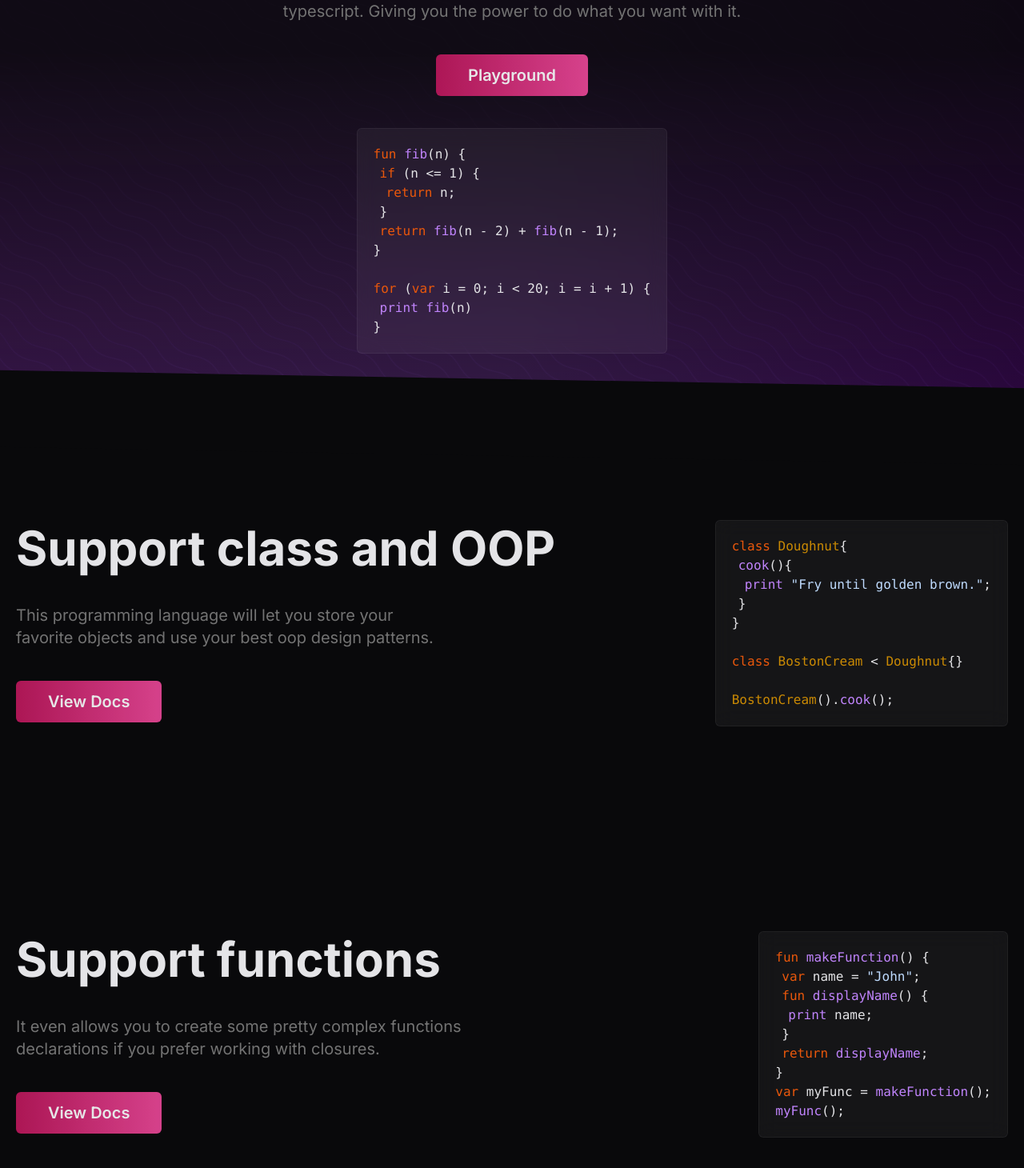
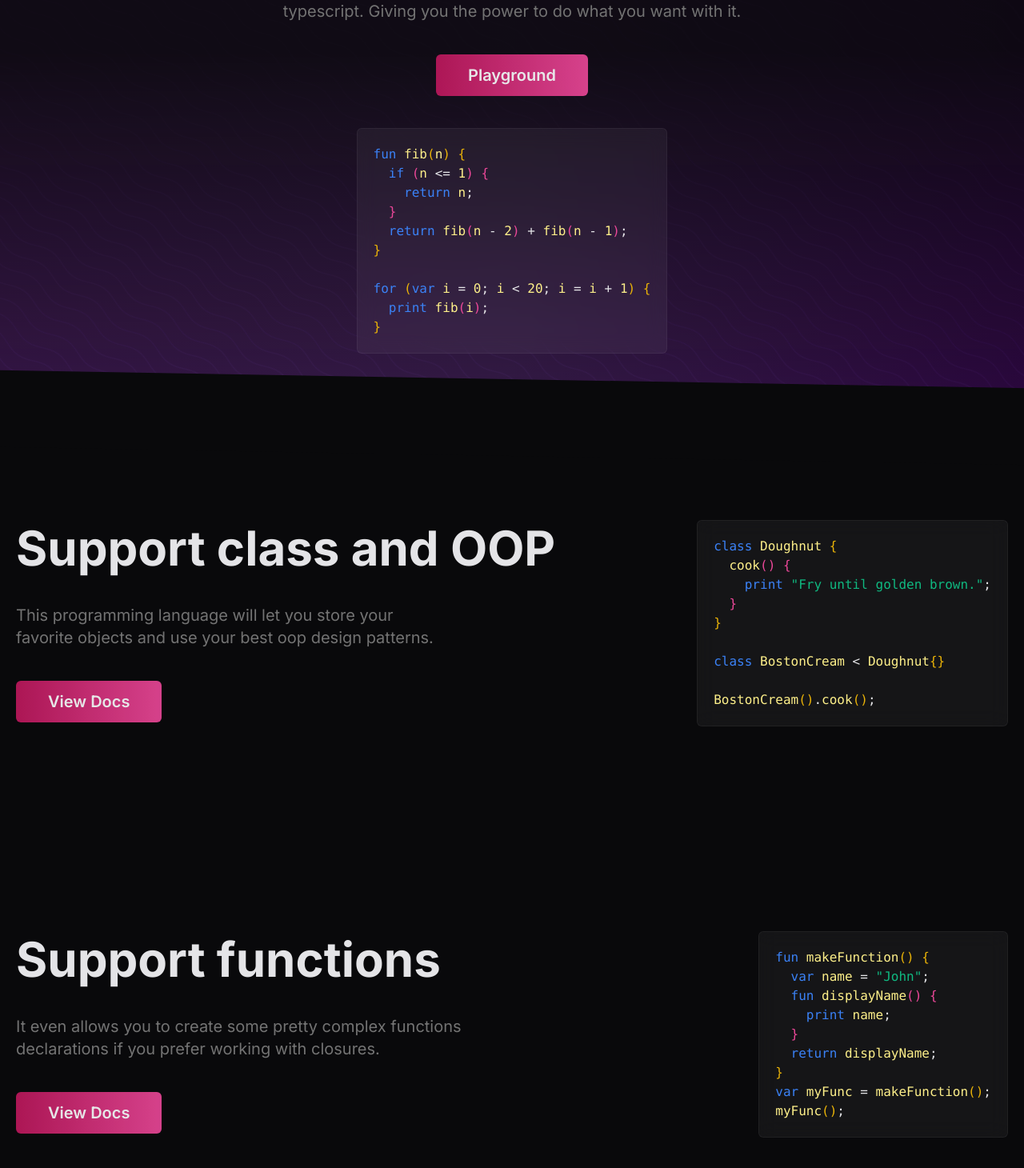
Before and after one commit to AugustinSorel/ts-interpreter, a Next.js app: page / in a window 1280 px wide. Shown: the part 364-1824 px from the top of the page at 80% size. Built offline with nearby package versions, Linux system fonts and the light colour scheme.

Commit message:
playground basic added

```diff
--- a/package.json
+++ b/package.json
@@ -9,12 +9,14 @@
     "lint": "next lint"
   },
   "dependencies": {
+    "@monaco-editor/react": "^4.5.1",
     "@types/node": "20.3.2",
     "@types/react": "18.2.14",
     "@types/react-dom": "18.2.6",
     "autoprefixer": "10.4.14",
     "eslint": "8.43.0",
     "eslint-config-next": "13.4.7",
+    "monaco-editor": "^0.39.0",
     "next": "13.4.7",
     "postcss": "8.4.24",
     "react": "18.2.0",
--- a/src/app/page.tsx
+++ b/src/app/page.tsx
@@ -24,37 +24,73 @@ export default function Home() {
         </div>
 
         <CodeBlock>
-          <span className="text-orange-600">fun </span>
-          <span className="text-purple-400">fib</span>
-          <span>{"(n) {"}</span>
+          <span className="text-blue-500">fun </span>
+          <span className="text-yellow-200">fib</span>
+          <span className="text-yellow-500">(</span>
+          <span className="text-yellow-200">n</span>
+          <span className="text-yellow-500">) </span>
+          <span className="text-yellow-500">{"{"}</span>
           <br />
-          <span className="ml-2 text-orange-600">if </span>
-          <span>{"(n <= 1) {"}</span>
+          <span className="text-blue-500">&nbsp;&nbsp;if </span>
+          <span className="text-pink-500">(</span>
+          <span className="text-yellow-200">n</span>
+          <span> {"<="} </span>
+          <span className="text-yellow-200">1</span>
+          <span className="text-pink-500">) </span>
+          <span className="text-pink-500">{"{"}</span>
           <br />
-          <span className="ml-4 text-orange-600">return </span>
-          <span>n;</span>
+          <span className="text-blue-500">&nbsp;&nbsp;&nbsp;&nbsp;return </span>
+          <span className="text-yellow-200">n</span>
+          <span>;</span>
           <br />
-          <span className="ml-2">{"}"}</span>
+          <span className="text-pink-500">&nbsp;&nbsp;{"}"}</span>
           <br />
-          <span className="ml-2 text-orange-600">return </span>
-          <span className="text-purple-400">fib</span>
-          <span>(n - 2) + </span>
-          <span className="text-purple-400">fib</span>
-          <span>(n - 1);</span>
+          <span className="text-blue-500">&nbsp;&nbsp;return </span>
+          <span className="text-yellow-200">fib</span>
+          <span className="text-pink-500">(</span>
+          <span className="text-yellow-200">n</span>
+          <span> - </span>
+          <span className="text-yellow-200">2</span>
+          <span className="text-pink-500">)</span>
+          <span> + </span>
+          <span className="text-yellow-200">fib</span>
+          <span className="text-pink-500">(</span>
+          <span className="text-yellow-200">n</span>
+          <span> - </span>
+          <span className="text-yellow-200">1</span>
+          <span className="text-pink-500">)</span>
+          <span>;</span>
           <br />
-          <span>{"}"}</span>
+          <span className="text-yellow-500">{"}"}</span>
           <br />
           <br />
-          <span className="text-orange-600">for </span>
-          <span>(</span>
-          <span className="text-orange-600">var </span>
-          <span>{"i = 0; i < 20; i = i + 1) {"}</span>
+          <span className="text-blue-500">for </span>
+          <span className="text-yellow-500">(</span>
+          <span className="text-blue-500">var </span>
+          <span className="text-yellow-200">i</span>
+          <span> = </span>
+          <span className="text-yellow-200">0</span>
+          <span>; </span>
+          <span className="text-yellow-200">i</span>
+          <span> {"<"} </span>
+          <span className="text-yellow-200">20</span>
+          <span>; </span>
+          <span className="text-yellow-200">i</span>
+          <span> = </span>
+          <span className="text-yellow-200">i</span>
+          <span> + </span>
+          <span className="text-yellow-200">1</span>
+          <span className="text-yellow-500">) </span>
+          <span className="text-yellow-500">{"{"}</span>
           <br />
-          <span className="ml-2 text-purple-400">print </span>
-          <span className="text-purple-400">fib</span>
-          <span>(n)</span>
+          <span className="text-blue-500">&nbsp;&nbsp;print </span>
+          <span className="text-yellow-200">fib</span>
+          <span className="text-pink-500">(</span>
+          <span className="text-yellow-200">i</span>
+          <span className="text-pink-500">)</span>
+          <span>;</span>
           <br />
-          <span>{"}"}</span>
+          <span className="text-yellow-500">{"}"}</span>
         </CodeBlock>
 
         <hr className="absolute bottom-0 left-0 z-10 h-24 w-full translate-y-1/2 rotate-1 scale-x-125 border-none bg-zinc-950" />
@@ -73,40 +109,40 @@ export default function Home() {
         </div>
 
         <CodeBlock>
-          <span className="text-orange-600">class </span>
-          <span className="text-yellow-600">Doughnut</span>
-          <span>{`{`}</span>
+          <span className="text-blue-500">class </span>
+          <span className="text-yellow-200">Doughnut </span>
+          <span className="text-yellow-500">{`{`}</span>
           <br />
-          <span className="ml-2 text-purple-400">cook</span>
-          <span>(</span>
-          <span>)</span>
-          <span>{"{"}</span>
+          <span className="text-yellow-200">&nbsp;&nbsp;cook</span>
+          <span className="text-pink-500">(</span>
+          <span className="text-pink-500">) </span>
+          <span className="text-pink-500">{"{"}</span>
           <br />
-          <span className="ml-4 text-purple-400">print </span>
-          <span className="text-blue-200">
+          <span className="text-blue-500">&nbsp;&nbsp;&nbsp;&nbsp;print </span>
+          <span className="text-emerald-500">
             &quot;Fry until golden brown.&quot;
           </span>
           <span>;</span>
           <br />
-          <span className="ml-2">{"}"}</span>
+          <span className="text-pink-500">&nbsp;&nbsp;{"}"}</span>
           <br />
-          <span>{"}"}</span>
+          <span className="text-yellow-500">{"}"}</span>
           <br />
           <br />
-          <span className="text-orange-600">class </span>
-          <span className="text-yellow-600">BostonCream</span> <span>&lt;</span>{" "}
-          <span className="text-yellow-600">Doughnut</span>
-          <span>{"{"}</span>
-          <span>{"}"}</span>
+          <span className="text-blue-500">class </span>
+          <span className="text-yellow-200">BostonCream</span> <span>&lt;</span>{" "}
+          <span className="text-yellow-200">Doughnut</span>
+          <span className="text-yellow-500">{"{"}</span>
+          <span className="text-yellow-500">{"}"}</span>
           <br />
           <br />
-          <span className="text-yellow-600">BostonCream</span>
-          <span>(</span>
-          <span>)</span>
+          <span className="text-yellow-200">BostonCream</span>
+          <span className="text-yellow-500">(</span>
+          <span className="text-yellow-500">)</span>
           <span>.</span>
-          <span className="text-purple-400">cook</span>
-          <span>(</span>
-          <span>)</span>
+          <span className="text-yellow-200">cook</span>
+          <span className="text-yellow-500">(</span>
+          <span className="text-yellow-500">)</span>
           <span>;</span>
         </CodeBlock>
       </section>
@@ -125,37 +161,42 @@ export default function Home() {
         </div>
 
         <CodeBlock>
-          <span className="text-orange-600">fun </span>
-          <span className="text-purple-400">makeFunction</span>
-          <span>{"() {"}</span>
+          <span className="text-blue-500">fun </span>
+          <span className="text-yellow-200">makeFunction</span>
+          <span className="text-yellow-500">{"() {"}</span>
           <br />
-          <span className="ml-2 text-orange-600">var </span>
-          <span>name = </span>
-          <span className="text-blue-200">&quot;John&quot;</span>
+          <span className="text-blue-500">&nbsp;&nbsp;var </span>
+          <span className="text-yellow-200">name</span>
+          <span> = </span>
+          <span className="text-emerald-500">&quot;John&quot;</span>
           <span>;</span>
           <br />
-          <span className="ml-2 text-orange-600">fun </span>
-          <span className="text-purple-400">displayName</span>
-          <span>{"() {"}</span>
+          <span className="text-blue-500">&nbsp;&nbsp;fun </span>
+          <span className="text-yellow-200">displayName</span>
+          <span className="text-pink-500">{"() {"}</span>
           <br />
-          <span className="ml-4 text-purple-400">print </span>
-          <span>name;</span>
-          <br />
-          <span className="ml-2">{"}"}</span>
-          <br />
-          <span className="ml-2 text-orange-600">return </span>
-          <span className="text-purple-400">displayName</span>
+          <span className="text-blue-500">&nbsp;&nbsp;&nbsp;&nbsp;print </span>
+          <span className="text-yellow-200">name</span>
           <span>;</span>
           <br />
-          <span>{"}"}</span>
+          <span className="text-pink-500">&nbsp;&nbsp;{"}"}</span>
           <br />
-          <span className="text-orange-600">var </span>
-          <span>myFunc = </span>
-          <span className="text-purple-400">makeFunction</span>
-          <span>();</span>
+          <span className="text-blue-500">&nbsp;&nbsp;return </span>
+          <span className="text-yellow-200">displayName</span>
+          <span>;</span>
           <br />
-          <span className="text-purple-400">myFunc</span>
-          <span>();</span>
+          <span className="text-yellow-500">{"}"}</span>
+          <br />
+          <span className="text-blue-500">var </span>
+          <span className="text-yellow-200">myFunc</span>
+          <span> = </span>
+          <span className="text-yellow-200">makeFunction</span>
+          <span className="text-yellow-500">()</span>
+          <span>;</span>
+          <br />
+          <span className="text-yellow-200">myFunc</span>
+          <span className="text-yellow-500">()</span>
+          <span>;</span>
         </CodeBlock>
       </section>
 
--- a/src/interpreter/Interpreter.ts
+++ b/src/interpreter/Interpreter.ts
@@ -53,9 +53,9 @@ export class Interpreter
     });
   }
 
-  public interpret = ({ statments }: { statments: Stmt[] }) => {
+  public interpret = ({ statements }: { statements: Stmt[] }) => {
     try {
-      for (const statment of statments) {
+      for (const statment of statements) {
         this.execute({ statment });
       }
     } catch (error) {
@@ -314,6 +314,7 @@ export class Interpreter
   public visitPrintStmt = ({ stmt }: { stmt: Print }) => {
     const value = this.evalute({ expr: stmt.expression });
     console.log(this.stringify({ object: value }));
+    Shell.output({ value: this.stringify({ object: value }) });
     return null;
   };
 
```
Also changed, not shown: src/app/playground/page.tsx (+188 -7 lines), src/interpreter/Shell.ts (+11 -9 lines), 1 other file (tests, documents, lock files or other folders).
